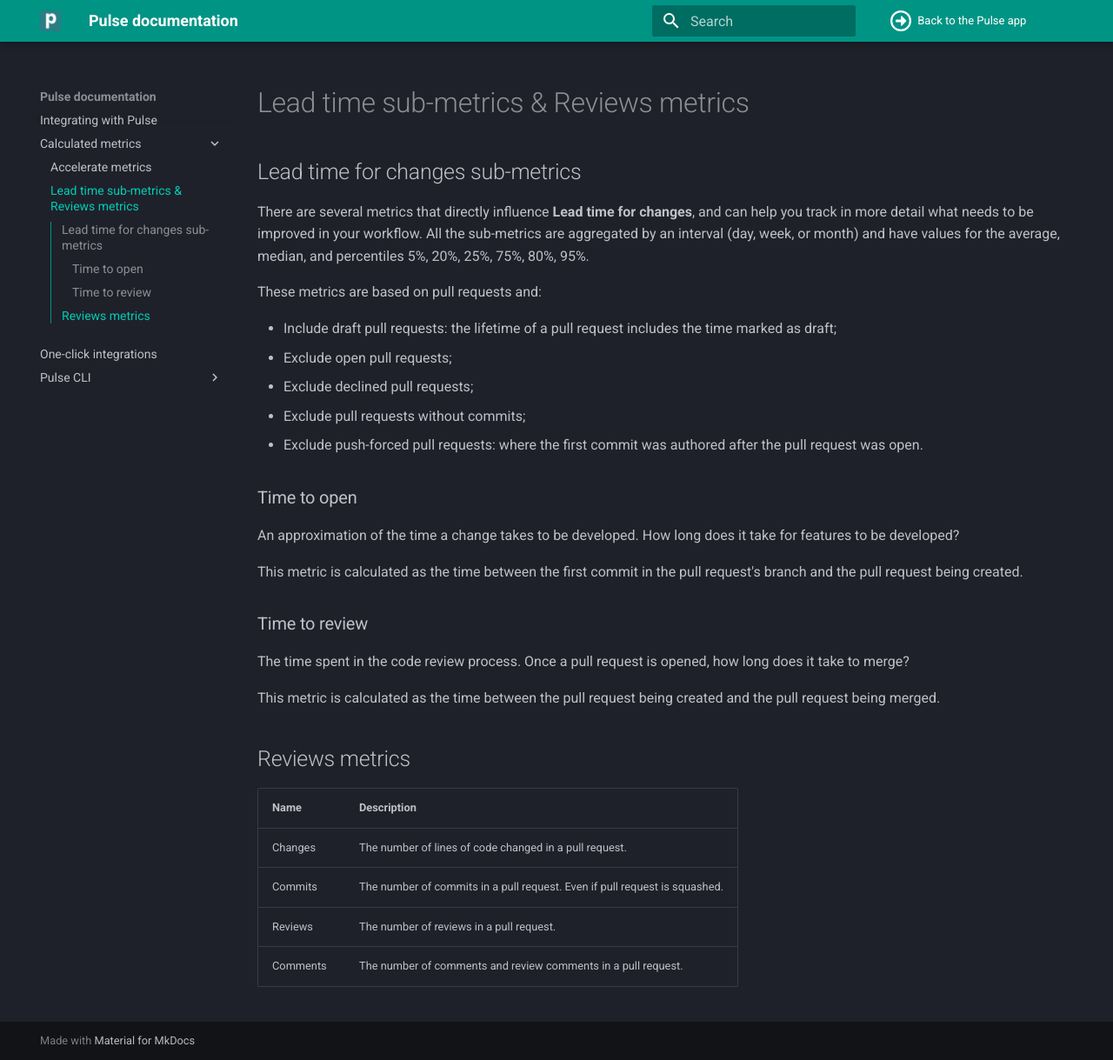
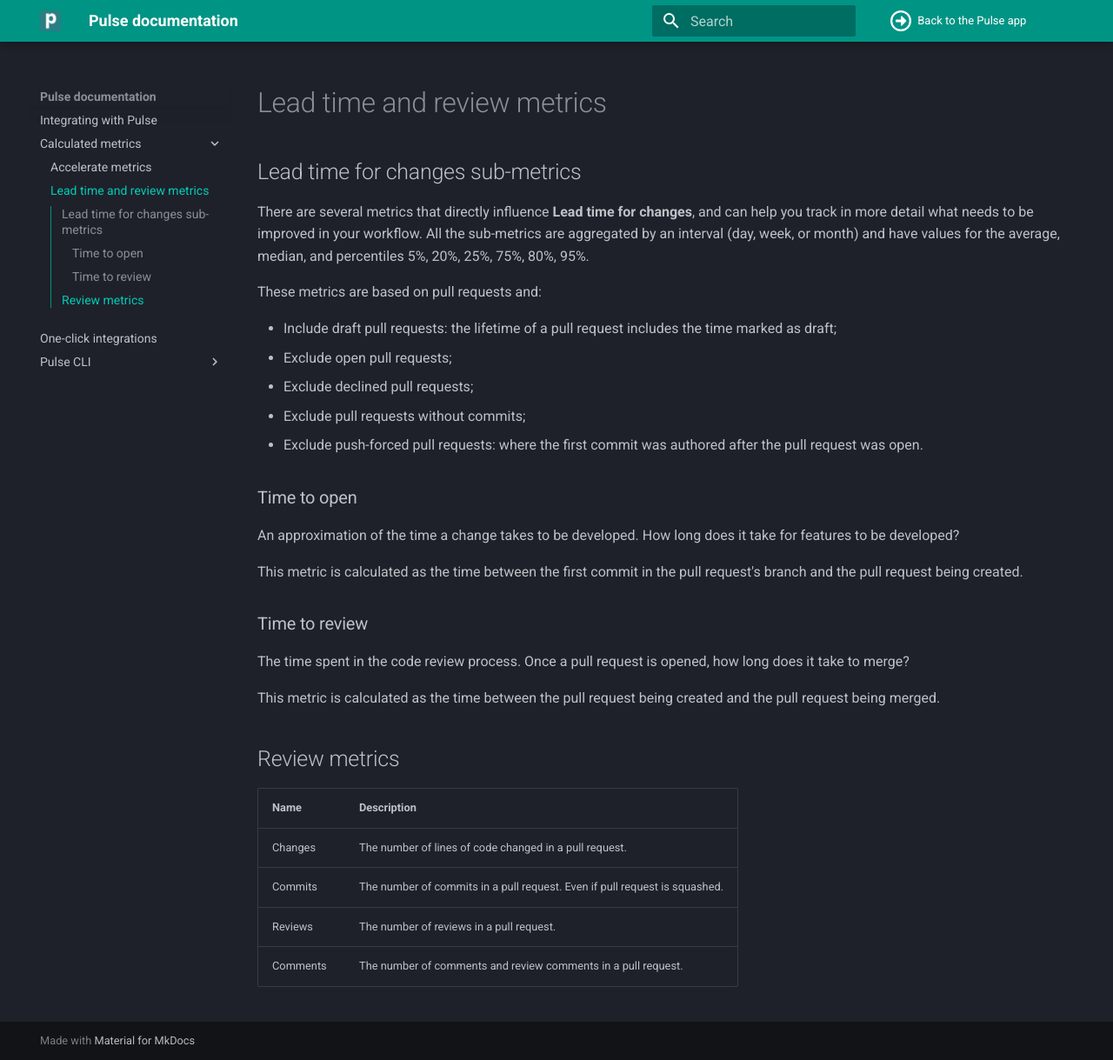
Before and after one commit to codacy/pulse-user-docs, an MkDocs documentation site: the page built from docs/metrics/lead-time-reviews.md, in a window 1280 px wide and 1219 px high. Shown: the whole window at 87% size. Built offline with MkDocs 1.6.1 and Material for MkDocs 9.7.7, drawn with Linux system fonts in a browser that asks for light colours.

Commit message:
fix: Apply suggestions from code review
Co-authored-by: Paulo Ribeiro <60105800+pauloribeiro-codacy@users.noreply.github.com>

```diff
--- a/docs/metrics/lead-time-reviews.md
+++ b/docs/metrics/lead-time-reviews.md
@@ -1,4 +1,4 @@
-# Lead time sub-metrics & Reviews metrics
+# Lead time and review metrics
 
 ## Lead time for changes sub-metrics
 There are several metrics that directly influence **Lead time for changes**, and can help you track in more detail what needs to be improved in your workflow.
@@ -24,7 +24,7 @@ The time spent in the code review process. Once a pull request is opened, how lo
 
 This metric is calculated as the time between the pull request being created and the pull request being merged.
 
-## Reviews metrics
+## Review metrics
 
 | Name     | Description                                                                |
 | -------- | -------------------------------------------------------------------------- |
```
